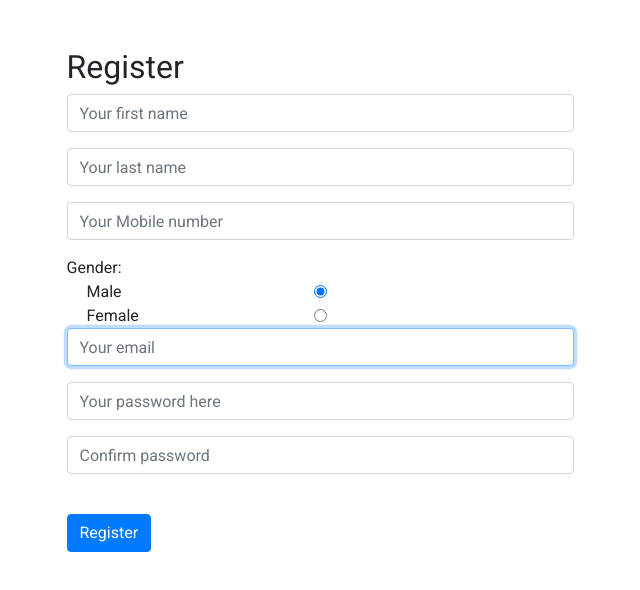
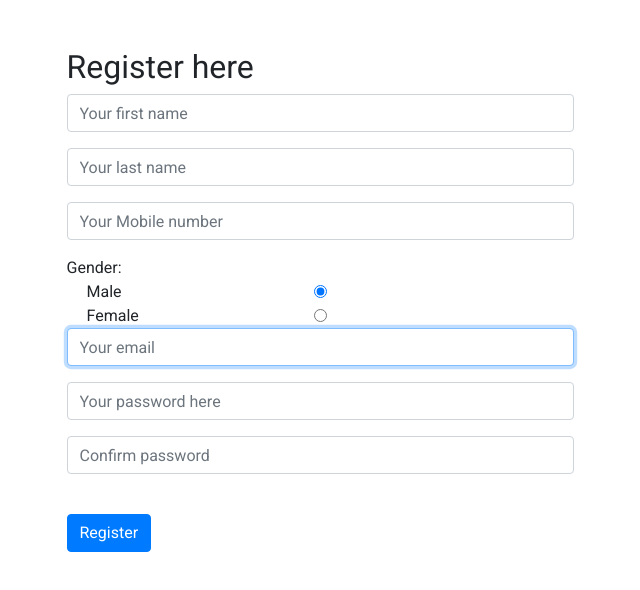
Before and after one commit to HetviSolanki49701/CFG-Login-ignup, a React (Create React App) app: page /register in a window 1280 px wide. Shown: the top 590 px of the page, without its empty margins (320-960 px from the left). Built offline with nearby package versions, Linux system fonts and the light colour scheme.

Commit message:
login signup

```diff
--- a/src/components/auth/Login.js
+++ b/src/components/auth/Login.js
@@ -30,7 +30,7 @@ const Login = () => {
           <div className="row">
             <div className="col-md-6 offset-md-3">
               <form onSubmit={handleSubmit}>
-                <h2>Login</h2>
+                <h2>Login over here</h2>
                 <div className="form-group">
                   <input
                     type="email"
--- a/src/components/auth/Register.js
+++ b/src/components/auth/Register.js
@@ -24,7 +24,7 @@ const Register = () => {
       <div className="row">
         <div className="col-md-6 offset-md-3">
           <form action="" onSubmit={handleSubmit}>
-            <h2>Register</h2>
+            <h2>Register here</h2>
             <div className="form-group">
               <input
                 type="name"
```
